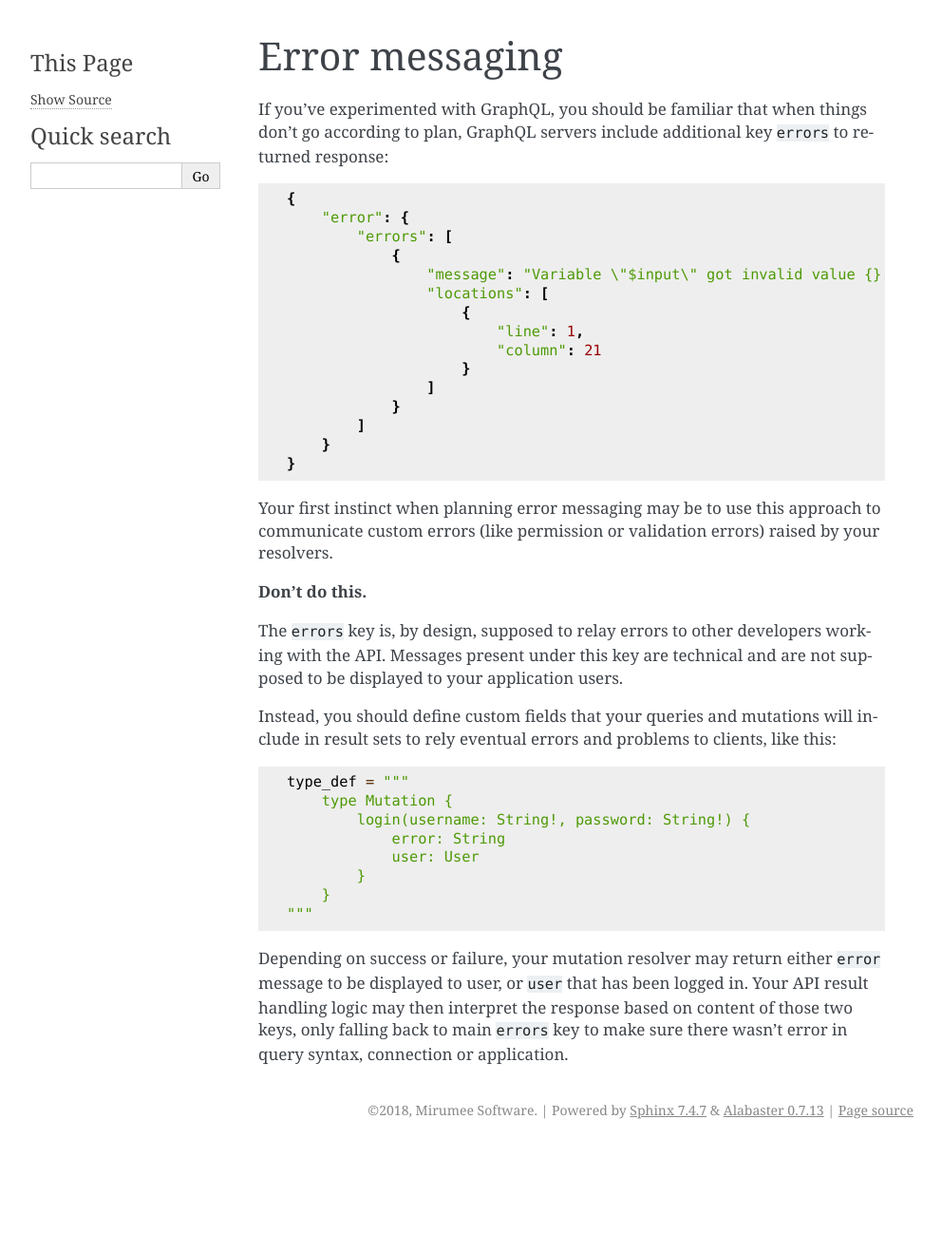
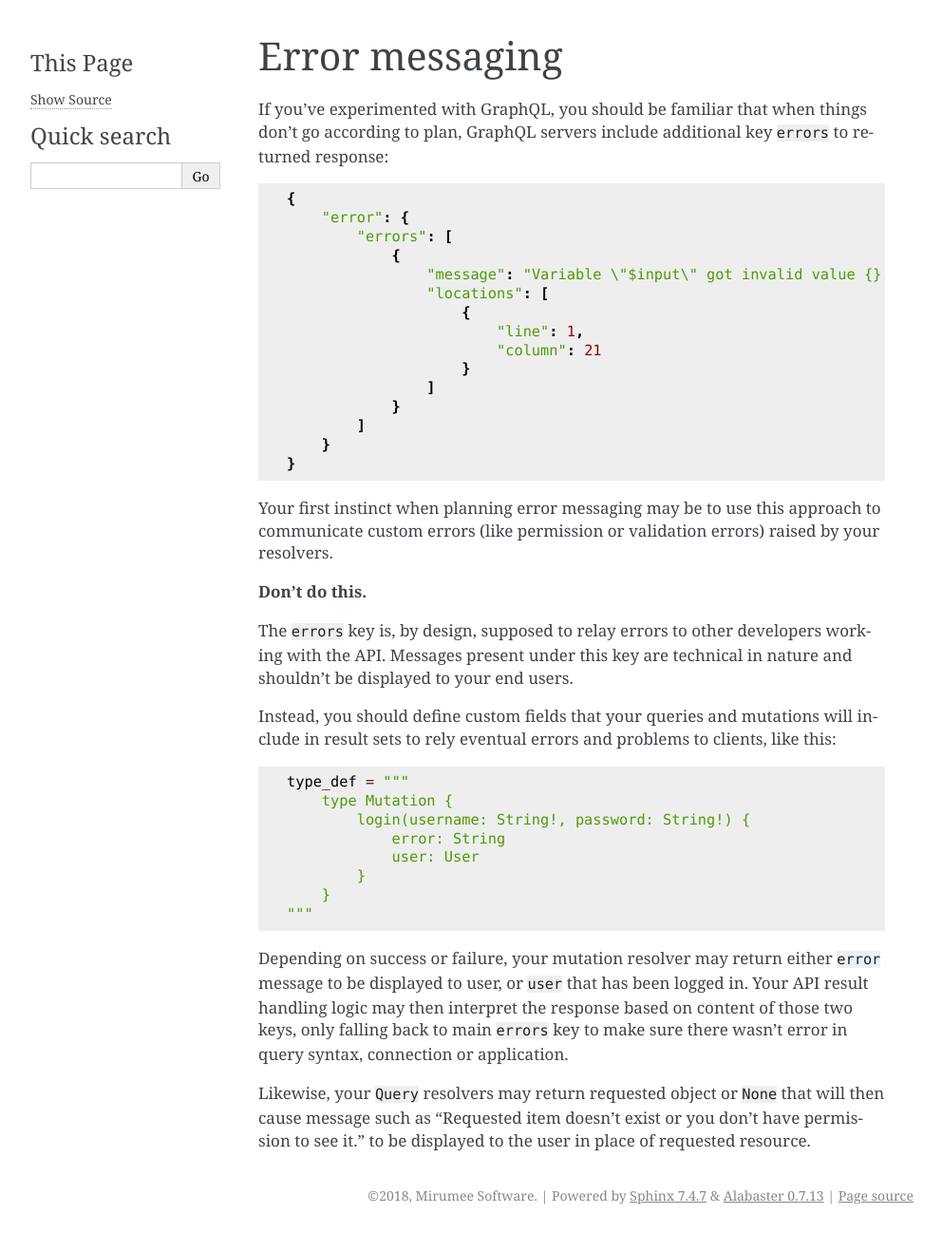
Before and after one commit to mirumee/ariadne, a Sphinx documentation site: the page built from docs/error-messaging.rst, in a window 1280 px wide. Shown: the whole page at 95% size, without its empty margins (148-1140 px from the left). Built offline with Sphinx 7.4.7, drawn with Linux system fonts in a browser that asks for light colours; before the commit the page ends 1208 px from its top, so only the background shows below that.

Commit message:
Add note about query error handling.

```diff
--- a/docs/error-messaging.rst
+++ b/docs/error-messaging.rst
@@ -23,7 +23,7 @@ Your first instinct when planning error messaging may be to use this approach to
 
 **Don't do this.**
 
-The ``errors`` key is, by design, supposed to relay errors to other developers working with the API. Messages present under this key are technical and are not supposed to be displayed to your application users.
+The ``errors`` key is, by design, supposed to relay errors to other developers working with the API. Messages present under this key are technical in nature and shouldn't be displayed to your end users.
 
 Instead, you should define custom fields that your queries and mutations will include in result sets to rely eventual errors and problems to clients, like this::
 
@@ -37,3 +37,5 @@ Instead, you should define custom fields that your queries and mutations will in
     """
 
 Depending on success or failure, your mutation resolver may return either ``error`` message to be displayed to user, or ``user`` that has been logged in. Your API result handling logic may then interpret the response based on content of those two keys, only falling back to main ``errors`` key to make sure there wasn't error in query syntax, connection or application.
+
+Likewise, your ``Query`` resolvers may return requested object or ``None`` that will then cause message such as "Requested item doesn't exist or you don't have permission to see it." to be displayed to the user in place of requested resource.
```
